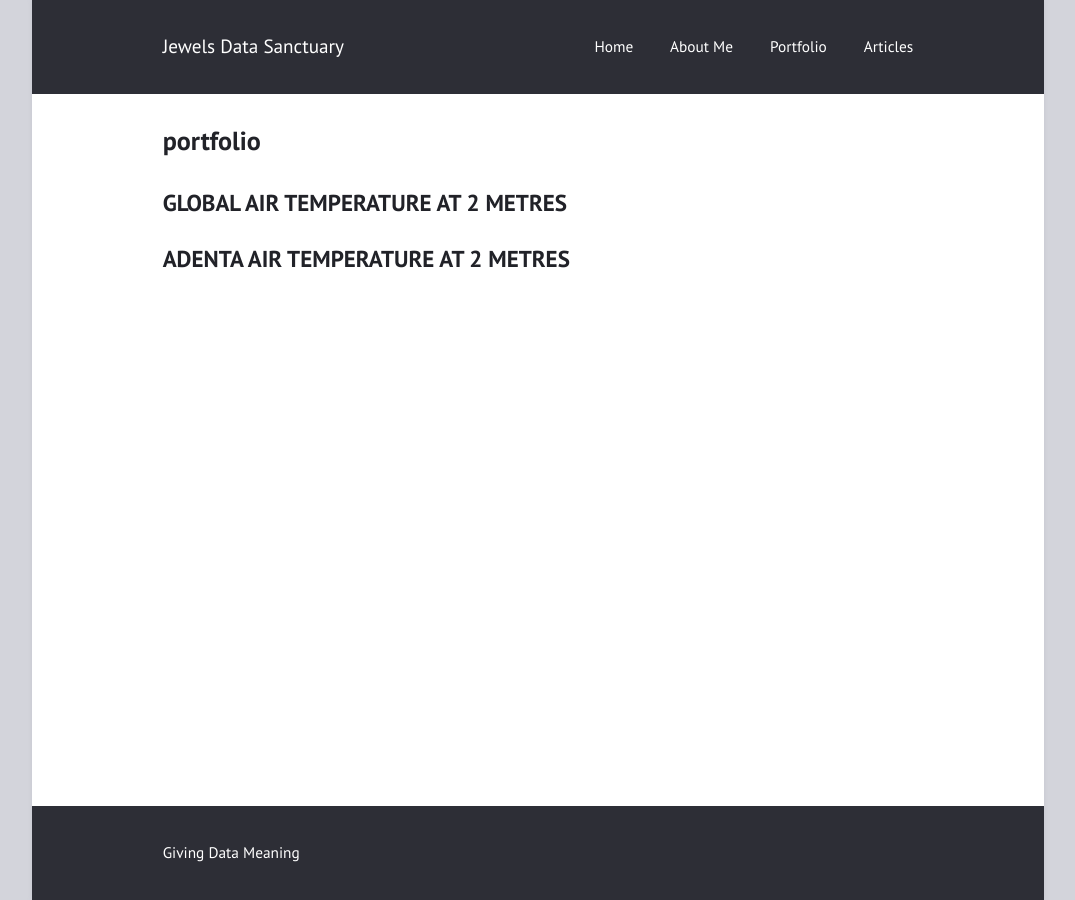
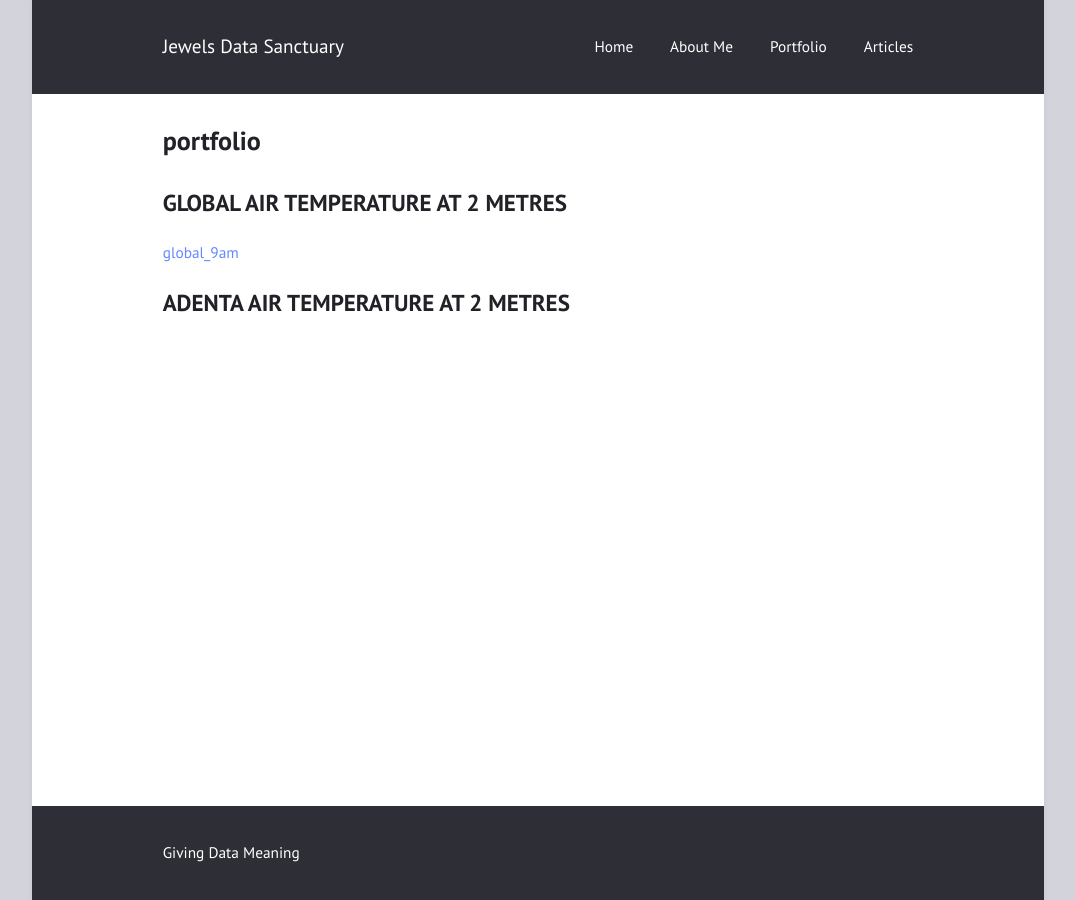
Before and after one commit to DataRockMyWorld/DataRockMyWorld.github.io, a Jekyll site: the page built from portfolio.md, in a window 1280 px wide. Shown: the whole page, without its empty margins (102-1177 px from the left). Built offline with Jekyll 4.4.1, drawn with Linux system fonts in a browser that asks for light colours.

Commit message:
Update portfolio.md

```diff
--- a/portfolio.md
+++ b/portfolio.md
@@ -7,6 +7,8 @@ title: "portfolio"
 
 
 ## GLOBAL AIR TEMPERATURE AT 2 METRES
+
+[global_9am](https://i.ibb.co/PD69KLF/9am-global-plot.png)
 
 
 
```
